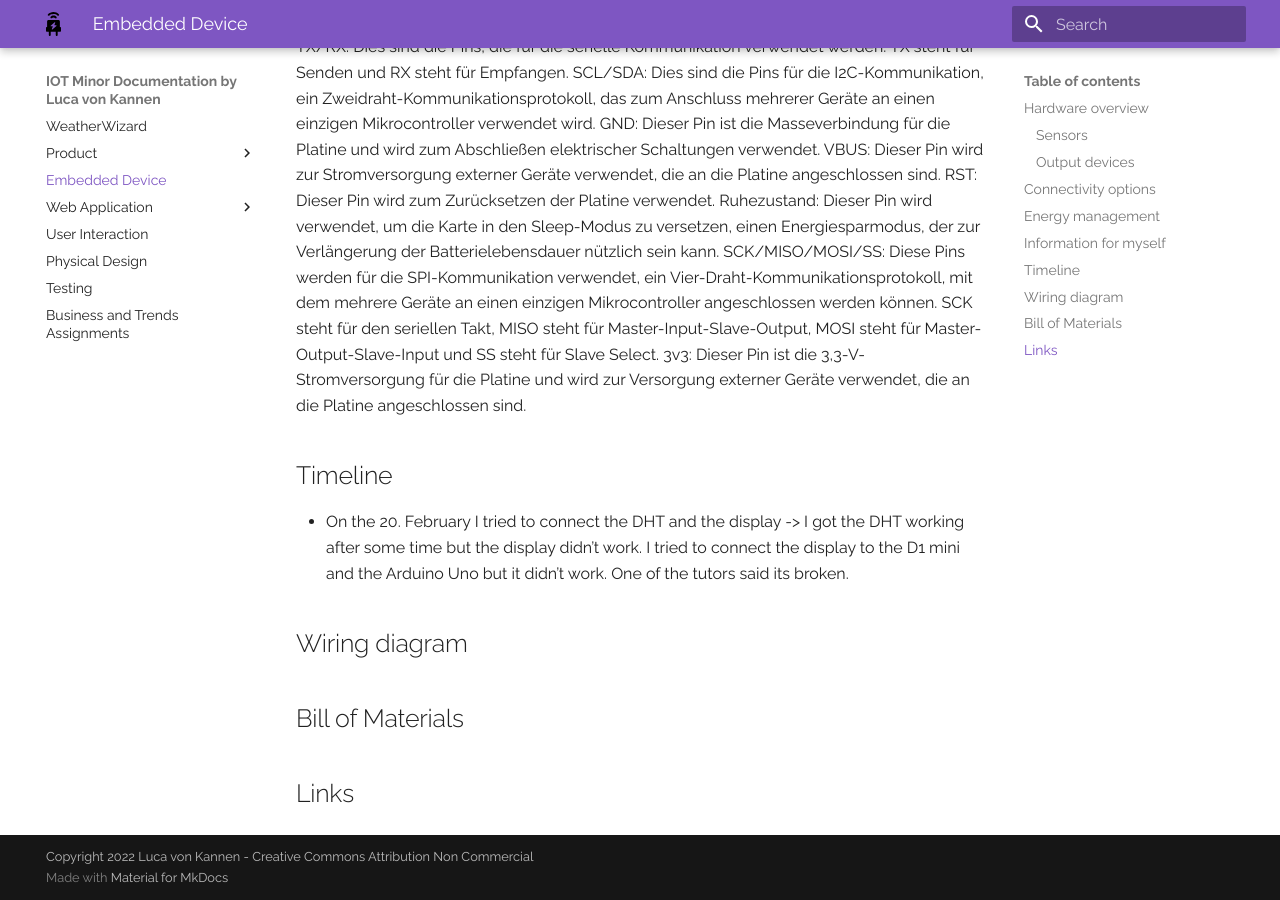
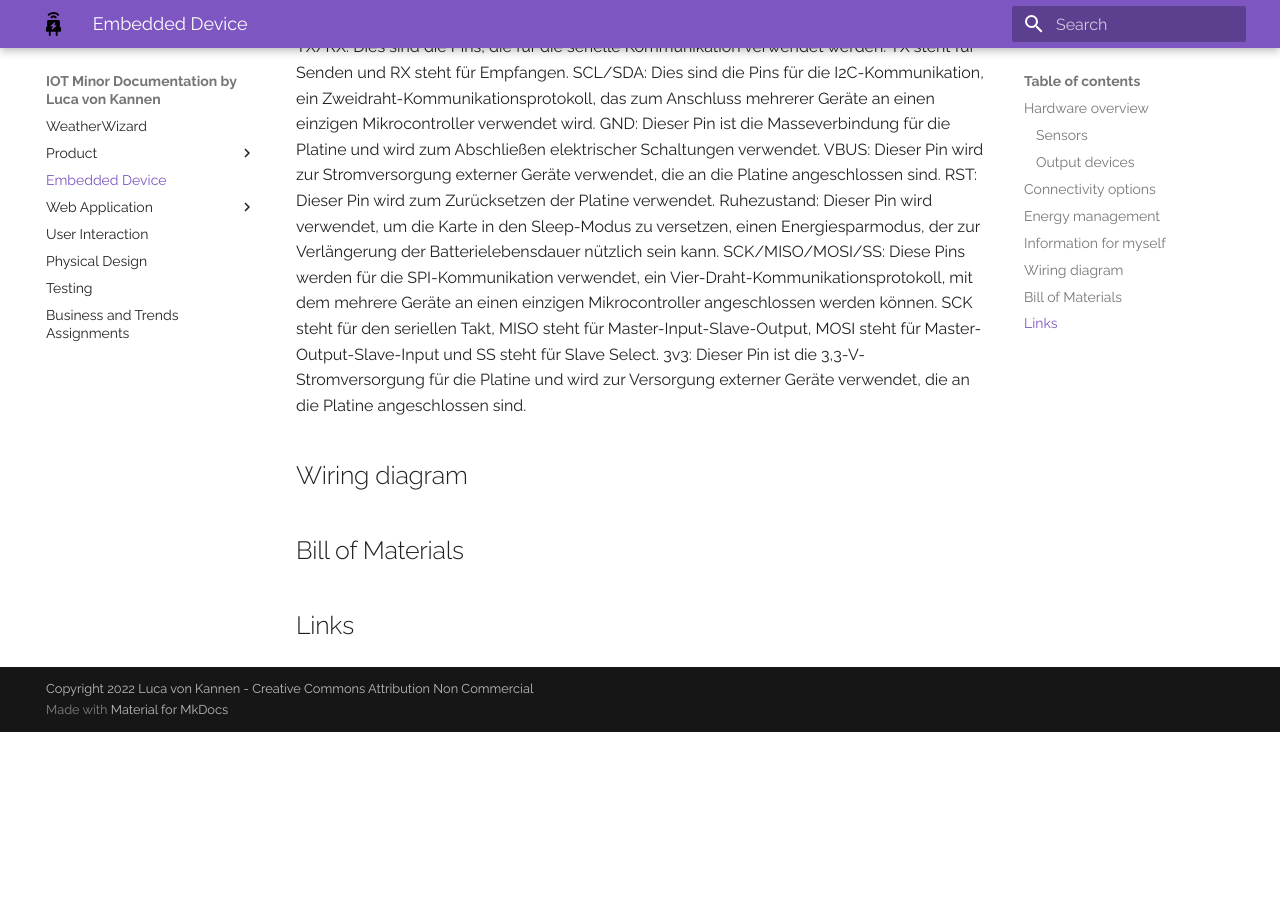
Before and after one commit to lv042/Weather-Wizard, an MkDocs documentation site: the page built from docs/embedded_device.md, in a window 1280 px wide and 900 px high, scrolled down 1377 px. Built offline with MkDocs 1.6.1 and Material for MkDocs 9.7.7, drawn with Linux system fonts in a browser that asks for light colours; after the commit the page ends 2109 px from its top, so only the background shows below that.

```diff
--- a/docs/embedded_device.md
+++ b/docs/embedded_device.md
@@ -50,8 +50,7 @@
 3v3: Dieser Pin ist die 3,3-V-Stromversorgung für die Platine und wird zur Versorgung externer Geräte verwendet, die an die Platine angeschlossen sind.
 
 
-## Timeline
-- On the 20. February I tried to connect the DHT and the display -> I got the DHT working after some time but the display didn't work. I tried to connect the display to the D1 mini and the Arduino Uno but it didn't work. One of the tutors said its broken.
+
 
 ## Wiring diagram
 
```
Also changed, not shown: docs/timeline.md (added, +3 -0 lines).
